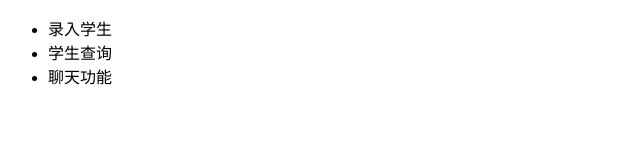
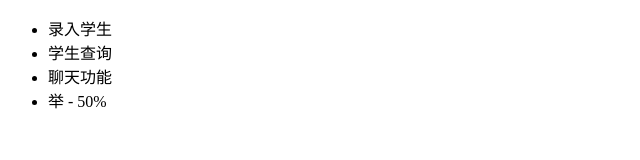
Before and after one commit to shangzhaohui001/student, a plain HTML site: page index.html in a window 1280 px wide. Shown: the full height of the page, 0-640 px from the left. Drawn offline with Linux system fonts and the light colour scheme.

Commit message:
举手开发了50%

```diff
--- a/index.html
+++ b/index.html
@@ -9,6 +9,7 @@
         <li>录入学生</li>
         <li>学生查询</li>
         <li>聊天功能</li>
+        <li>举 - 50%</li>
     </ul>
 </body>
 </html>
```
